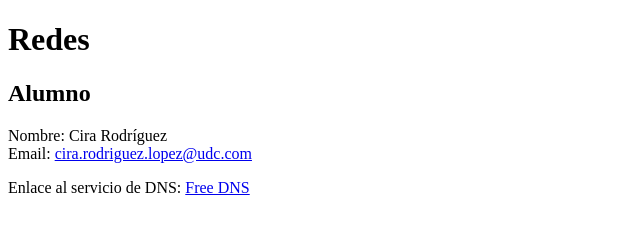
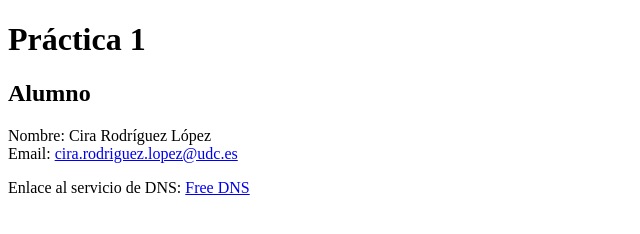
Before and after one commit to cirarodriguez/joe, a plain HTML site: page index.html in a window 1280 px wide. Shown: the whole page, without its empty margins (0-640 px from the left). Drawn offline with Linux system fonts and the light colour scheme.

Commit message:
Update title and student information in index.html

```diff
--- a/index.html
+++ b/index.html
@@ -2,17 +2,17 @@
 <html lang="es">
 <head>
     <meta charset="UTF-8">
-    <title>Laboratorio de Redes</title>
+    <title>REDES: Practica 1</title>
 </head>
 <body>
 
-    <h1>Redes</h1>
+    <h1>Práctica 1 </h1>
 
     <h2>Alumno</h2>
 
     <p>
-        Nombre: Cira Rodríguez<br>
-        Email: <a href="mailto:cira.rodriguez.lopez@udc.com">cira.rodriguez.lopez@udc.com</a>
+        Nombre: Cira Rodríguez López<br>
+        Email: <a href="mailto:cira.rodriguez.lopez@udc.es">cira.rodriguez.lopez@udc.es</a>
     </p>
 
     <p>
```
